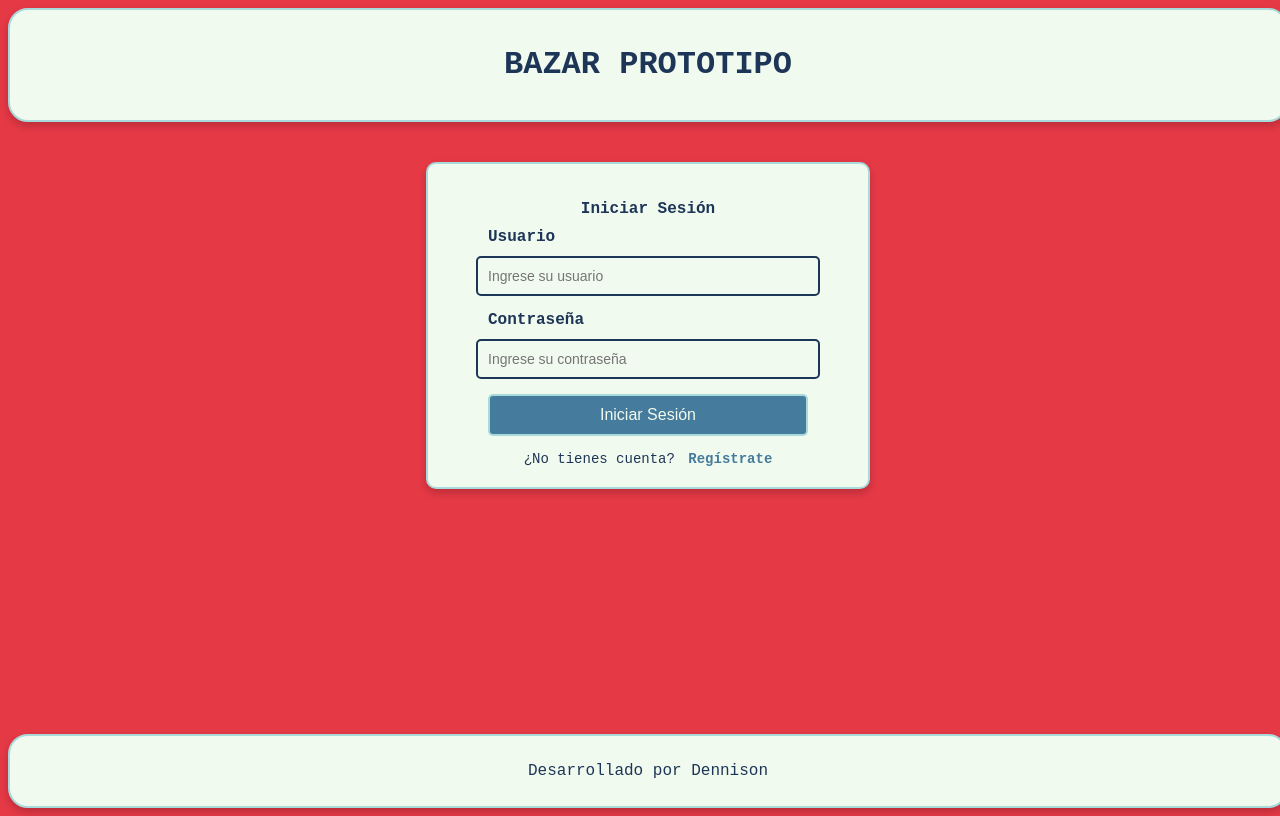
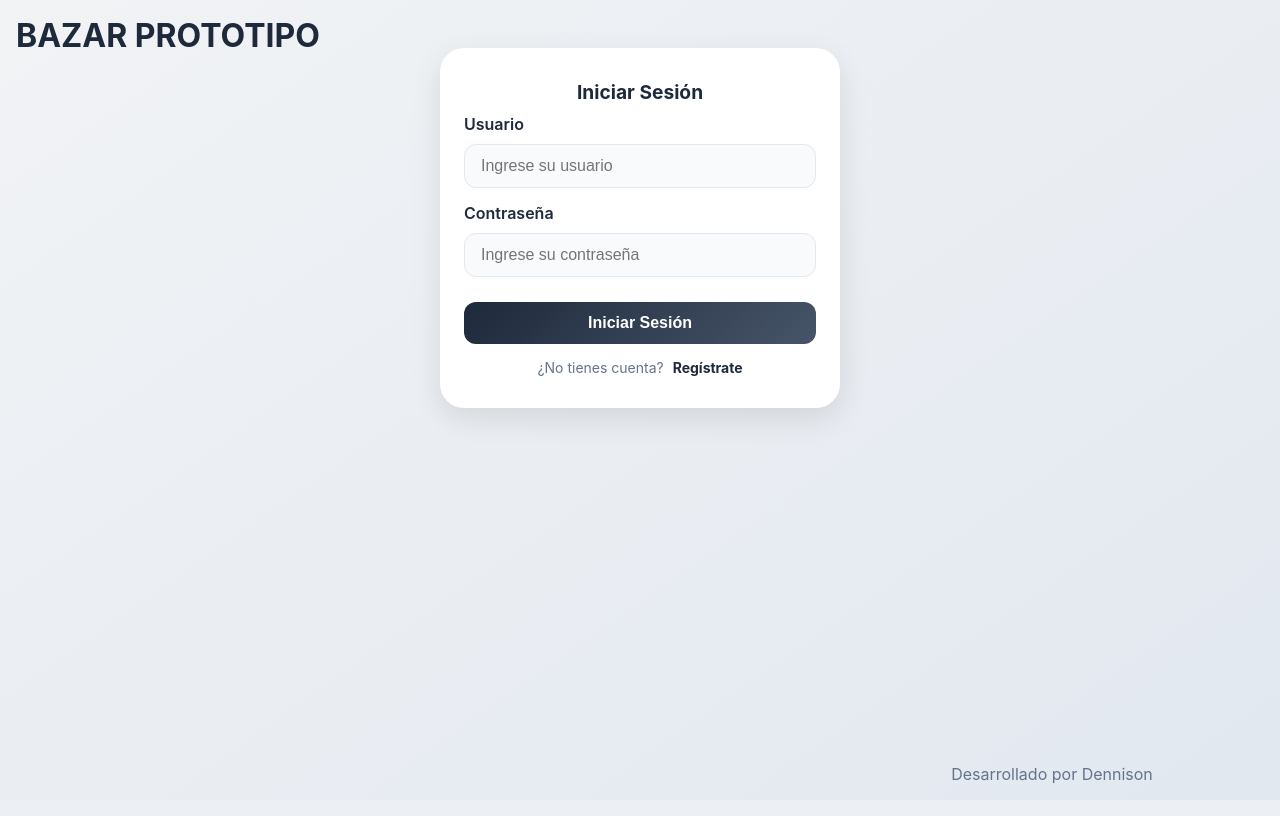
Before and after one commit to KevinColoma/AWDDreamTeamCopy, a PHP site: page /Login/index.html in a window 1280 px wide. After the commit the page ends 784 px from the top, so only its background shows below. Run offline with PHP 8.4, Linux system fonts and the light colour scheme.

Commit message:
color y db

```diff
--- a/Proyecto/Login/CSS/style.css
+++ b/Proyecto/Login/CSS/style.css
@@ -1,122 +1,164 @@
-/*Rojo principal (#E63946): Es el color dominante de la página.
-Blanco suave (#F1FAEE):  mejora  legibilidad.
-Gris oscuro (#1D3557): Añade profundidad
-Azul claro (#457B9D): botones o enlaces.
-Turquesa suave (#A8DADC): Acentúa elementos importantes .
-*/
-body{
-    display: flex;
-    flex-direction: column;
-    justify-content: flex-start;
-    align-items: center;
-    background-color:#E63946 ;
-    font-family: 'Courier New', Courier, monospace;
-    width: 100%;
-    min-height: 100vh;
+* {
+    margin: 0;
     padding: 0;
-
+    box-sizing: border-box;
 }
 
-header{
-    background-color: #F1FAEE;
-    padding: 15px;
-    border-radius: 20px;
-    box-shadow: 0 4px 8px rgba(0, 0, 0, 0.2);
-    width: 100vw;
-    text-align: center;
-    border: 2px solid #A8DADC;
-    color: #1D3557;
-    position: relative;
-    top: 0;
-    left: 50%;
-    transform: translateX(-50%);
-    box-sizing: border-box;
+body {
+    background: linear-gradient(145deg, #f1f3f5 0%, #e2e8f0 100%);
+    display: flex;
+    justify-content: center;
+    align-items: flex-start;
+    min-height: 100vh;
+    padding: 1rem;
+    font-family: 'Inter', -apple-system, BlinkMacSystemFont, sans-serif;
+    color: #1e293b;
+}
+
+.container {
+    background: #ffffff;
+    border-radius: 1.5rem;
+    box-shadow: 0 10px 30px rgba(0, 0, 0, 0.1);
+    width: 100%;
+    max-width: 80rem;
+    padding: 1.5rem;
+    margin: 1rem 0;
+    animation: fadeIn 0.5s ease-out;
+}
+
+@keyframes fadeIn {
+    from { opacity: 0; transform: translateY(-1rem); }
+    to { opacity: 1; transform: translateY(0); }
+}
+
+header {
+    background: none;
+    box-shadow: none;
+    border: none;
+    width: 100%;
+    text-align: left;
+    color: #1e293b;
+    position: static;
+    left: 0;
+    transform: none;
     max-width: 100vw;
     margin-bottom: 0;
+    padding: 0;
 }
 
+header h1 {
+    font-size: clamp(1.5rem, 5vw, 2rem);
+    font-weight: 700;
+    color: #1e293b;
+    margin-bottom: 0.5rem;
+}
 
-.LoginForm{
+footer {
+    background: none;
+    border: none;
+    box-shadow: none;
+    width: 100%;
+    text-align: center;
+    margin-top: auto;
+    color: #64748b;
+    position: static;
+    left: 0;
+    transform: none;
+    max-width: 100vw;
+    padding: 1rem 0 0 0;
+}
 
-    background-color: #F1FAEE;
-    padding: 20px;
-    border-radius: 10px;
-    box-shadow: 0 4px 8px rgba(0, 0, 0, 0.2);
-    width: 400px;
-    border: 2px solid #A8DADC;
-    text-align: center;
-    margin: 40px 0 40px 0;
+.LoginForm {
+    background: #ffffff;
+    border-radius: 1.5rem;
+    box-shadow: 0 10px 30px rgba(0, 0, 0, 0.1);
+    width: 100%;
+    max-width: 400px;
+    padding: 2rem 1.5rem;
+    margin: 2rem 0;
+    animation: fadeIn 0.5s ease-out;
+}
 
-
-}
 .LoginForm label {
     display: block;
     margin-bottom: 10px;
-    font-weight: bold;
-    color: #1D3557;
+    font-weight: 600;
+    color: #1e293b;
     text-align: left;
-    width: 80%;
-    margin-left: 10%;
+    width: 100%;
+    margin-left: 0;
 }
+
 .LoginForm p {
     display: block;
     margin-bottom: 10px;
-    font-weight: bold;
-    color: #1D3557;
+    font-weight: 700;
+    color: #1e293b;
     text-align: center;
+    font-size: 1.2rem;
 }
-.LoginForm input{
-    width: 80%;
-    padding: 10px;
+
+.LoginForm input {
+    width: 100%;
+    padding: 0.75rem 1rem;
     margin-bottom: 15px;
-    border: 2px solid #1D3557;
-    border-radius: 5px;
-    font-size: 14px;
-    background-color: #F1FAEE;
-    color: #1D3557;
+    border: 1px solid #e2e8f0;
+    border-radius: 0.75rem;
+    font-size: 1rem;
+    background: #f8fafc;
+    color: #1e293b;
+    transition: all 0.3s;
 }
-.LoginForm button{
-    width: 80%;
-    padding: 10px;
-    background-color: #457B9D;
-    color: #F1FAEE;
-    border: 2px solid #A8DADC;
-    border-radius: 5px;
-    font-size: 16px;
+
+.LoginForm input:focus {
+    outline: none;
+    border-color: #475569;
+    background: #ffffff;
+    box-shadow: 0 2px 8px rgba(0, 0, 0, 0.1);
+}
+
+.LoginForm button {
+    width: 100%;
+    padding: 0.75rem 1rem;
+    background: linear-gradient(135deg, #1e293b 0%, #475569 100%);
+    color: #ffffff;
+    border: none;
+    border-radius: 0.75rem;
+    font-size: 1rem;
+    font-weight: 600;
     cursor: pointer;
-    transition: background-color 0.3s ease;
+    transition: all 0.3s ease;
+    margin-top: 10px;
 }
+
+.LoginForm button:hover {
+    background: linear-gradient(135deg, #2d3748 0%, #64748b 100%);
+    transform: translateY(-2px);
+    box-shadow: 0 4px 12px rgba(0, 0, 0, 0.15);
+}
+
 .register-link {
     margin-top: 15px;
     font-size: 14px;
+    text-align: center;
 }
 .register-link span {
-    color: #1D3557;
+    color: #64748b;
 }
 .register-link a {
-    color: #457B9D;
+    color: #1e293b;
     text-decoration: none;
     font-weight: bold;
     margin-left: 5px;
     transition: color 0.3s;
 }
 .register-link a:hover {
-    color: #E63946;
+    color: #475569;
 }
-footer{
-    background-color: #F1FAEE;
-    border: 2px solid #A8DADC;
-    padding: 10px;
-    border-radius: 20px;
-    box-shadow: 0 4px 8px rgba(0, 0, 0, 0.2);
-    width: 100vw;
-    text-align: center;
-    margin-top: auto;
-    color: #1D3557;
-    position: relative;
-    bottom: 0;
-    left: 50%;
-    transform: translateX(-50%);
-    box-sizing: border-box;
-    max-width: 100vw;
+
+@media (max-width: 500px) {
+    .LoginForm {
+        max-width: 95vw;
+        padding: 1.2rem 2vw;
+    }
 }
--- a/Proyecto/Login/index.html
+++ b/Proyecto/Login/index.html
@@ -12,7 +12,7 @@
 <body>
 
     <div class="LoginForm">
-        <form action="" class="inputsForm">
+        <form action="PHP/login.php" method="POST" class="inputsForm">
             <p>Iniciar Sesión</p>
             <label for="username">Usuario</label>
             <input type="text" id="username" name="username" required placeholder="Ingrese su usuario">
@@ -25,7 +25,6 @@
                 <span>¿No tienes cuenta?</span>
                 <a href="registro.html">Regístrate</a>
             </div>
-
         </form>
     </div>
     <footer>
--- a/Proyecto/Login/registro.html
+++ b/Proyecto/Login/registro.html
@@ -11,7 +11,7 @@
         <h1>BAZAR PROTOTIPO</h1>
     </header>
     <div class="LoginForm">
-        <form action="" class="inputsForm">
+        <form action="PHP/registro.php" method="POST" class="inputsForm">
             <p>Registro</p>
             <label for="username">Usuario</label>
             <input type="text" id="username" name="username" required placeholder="Ingrese su usuario">
```
Also changed, not shown: Proyecto/Login/PHP/login.php (added, +34 -0 lines), Proyecto/Login/PHP/registro.php (added, +38 -0 lines), Proyecto/conexion/conexion.php (renamed from Proyecto/Cliente/conexion.php), Proyecto/css/style.css (added), Proyecto/index.php (added).
